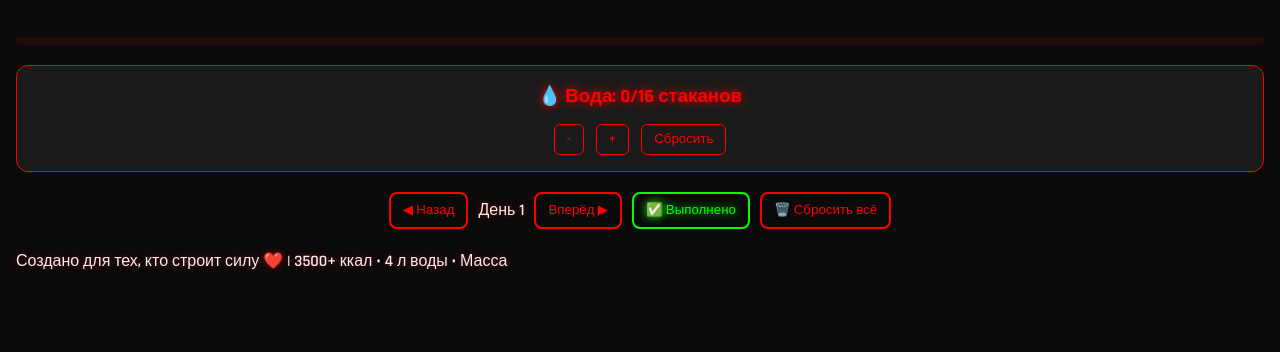
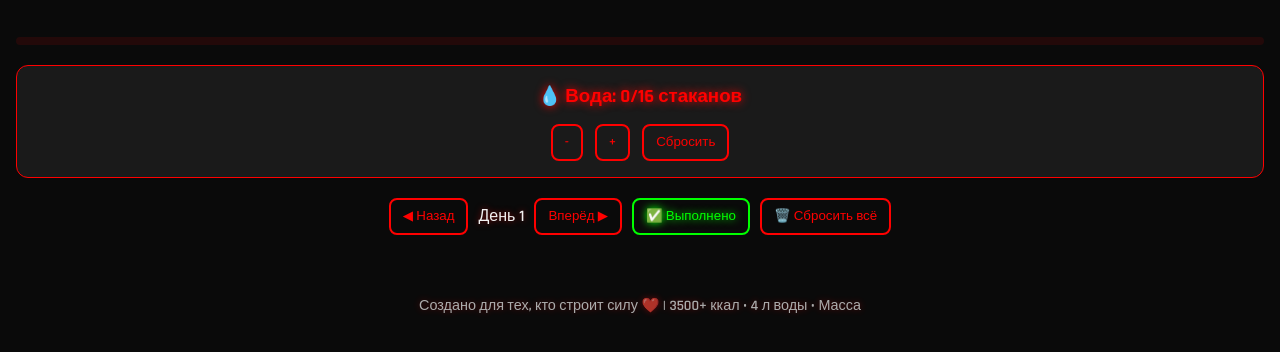
Before and after one commit to mks33119955-cpu/muscle-mass-app, a plain HTML site: page index.html in a window 1280 px wide. Shown: the part 130-482 px from the top of the page. Drawn offline with Linux system fonts and the light colour scheme; a script that the page names is missing.

Commit message:
Update style.css

```diff
--- a/css/style.css
+++ b/css/style.css
@@ -1,6 +1,5 @@
 :root {
   --accent-red: #ff0000;
-  --accent-white: #ffffff;
   --bg-dark: #0a0a0a;
   --text: #f0f0f0;
 }
@@ -30,7 +29,6 @@ h1 {
   margin-bottom: 8px;
 }
 
-/* Прогресс */
 .progress-container {
   width: 100%;
   height: 8px;
@@ -48,7 +46,6 @@ h1 {
   box-shadow: 0 0 8px var(--accent-red);
 }
 
-/* Вода */
 .water-tracker {
   background: rgba(30, 30, 30, 0.8);
   border: 1px solid var(--accent-red);
@@ -70,17 +67,6 @@ h1 {
   flex-wrap: wrap;
 }
 
-.water-controls button {
-  background: transparent;
-  border: 1px solid var(--accent-red);
-  color: var(--accent-red);
-  padding: 6px 12px;
-  border-radius: 6px;
-  cursor: pointer;
-  font-family: 'Rajdhani', sans-serif;
-}
-
-/* Кнопки */
 .controls {
   display: flex;
   justify-content: center;
@@ -99,6 +85,7 @@ button {
   font-family: 'Rajdhani', sans-serif;
   cursor: pointer;
   transition: all 0.3s;
+  white-space: nowrap;
 }
 
 button:hover {
@@ -117,7 +104,6 @@ button:hover {
   box-shadow: 0 0 12px #0f0;
 }
 
-/* Карточки */
 .day-card, .meal-plan {
   border: 2px solid var(--accent-red);
   border-radius: 16px;
@@ -133,7 +119,20 @@ h2, h3, h4 {
   text-shadow: 0 0 10px var(--accent-red);
 }
 
-/* Адаптив */
+ul { margin: 12px 0; padding-left: 20px; }
+li { margin: 10px 0; }
+
+.meal { margin: 12px 0; }
+.meal p { margin-top: 6px; }
+
+footer {
+  text-align: center;
+  margin-top: 40px;
+  padding: 20px;
+  font-size: 0.9rem;
+  opacity: 0.7;
+}
+
 @media (max-width: 600px) {
   h1 { font-size: 1.8rem; }
   .controls, .water-controls { flex-direction: column; gap: 8px; }
```
